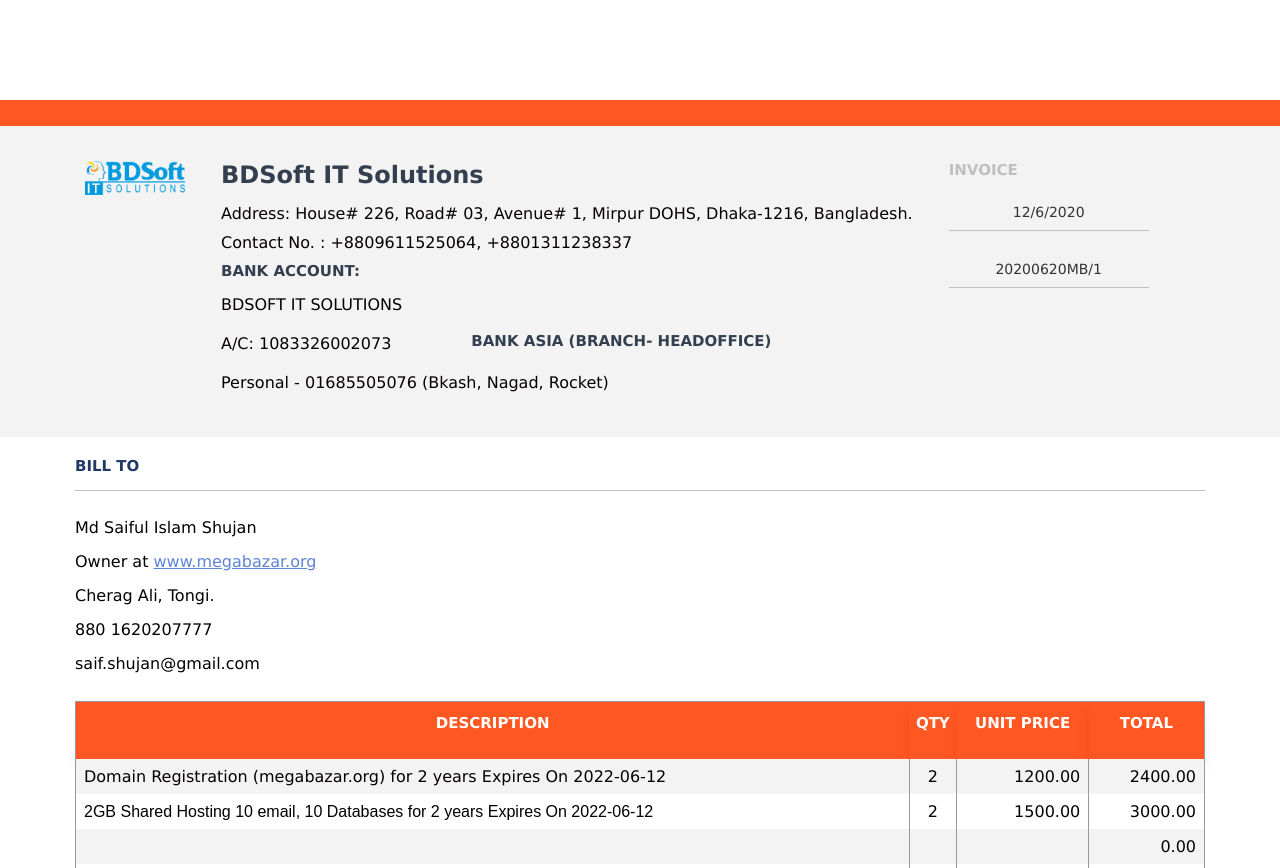
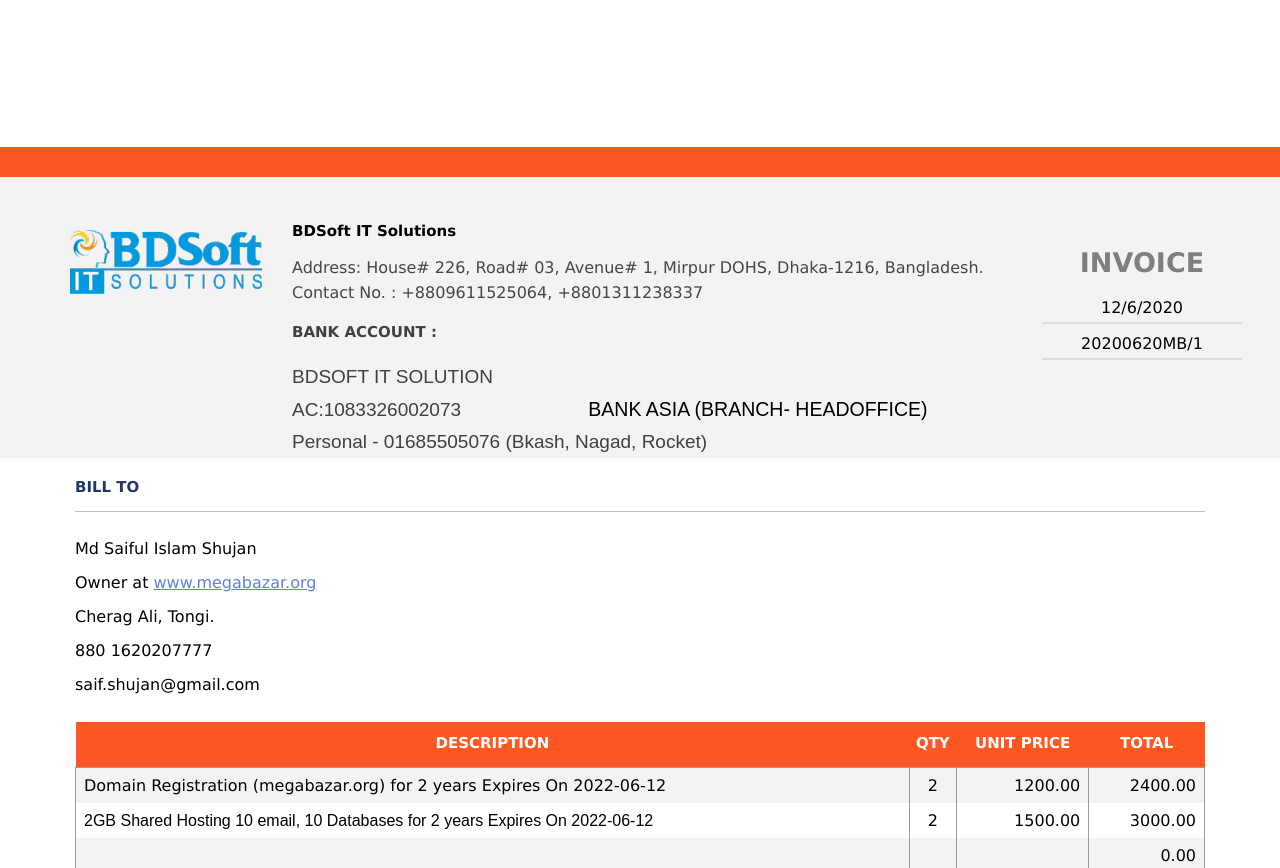
Before and after one commit to tanjinajui/invoice-bdsoft, a plain HTML site: page index.html in a window 1280 px wide. Shown: the top 868 px of the page. Drawn offline with Linux system fonts and the light colour scheme.

Commit message:
modified-index-file

```diff
--- a/css/style.css
+++ b/css/style.css
@@ -5,7 +5,8 @@
 *{
 	margin:0;
 	padding: 0;
-	box-sizing: border-box;
+    outline: 0;
+	/* box-sizing: border-box; */
 }
 h1,
 h2,
@@ -19,8 +20,10 @@ h6 {
     font-size: 15px;
 }
 body {
-    font-family: 'verdana';
-
+    font-family: Roboto, 'Segoe UI', Tahoma, sans-serif;
+    width: 100%;
+    background: #fff;
+    display: block;
 }
 p{
 	font-family: 'verdana';
@@ -37,12 +40,63 @@ p{
     padding: 0 25px;
 }
 /*--account info css --*/
-.account {
+.header{
+    background: #F3F3F3;
+    min-height: 200px;
+    margin-top: 147px;
+    border-top: 30px solid #FF5722;
+    padding-top: 45px;
+    display:flex;
+    font-family: sans-serif;
+}
+.logo{
+    width: 250px;
+    float: left;
+    overflow: hidden;
+    margin-left: 62px;
+}
+.top{
+    width: 750px;
+    float: left;
+    overflow: hidden;
+    padding-left: 0px;
+    margin-left: -20px;
+}
+.address{
+    margin-bottom: 18px;
+}
+.address p{
+    padding-top: 3px;
+    color: #484545;
+}
+.account{
+    overflow: hidden;
+    margin: 0 auto;
+    position: relative;
+    line-height: 1.7;
+    font-size: 19px;
+    color: #443e3e;
+    overflow: hidden;
+}
+#asia{
+    margin-left: 122px;
+    color: #000;
+    font-size: 19.5px;
+    font-family: sans-serif;
+}
+.right{
+    float: right;
+    margin-top: 25px;
+    width: 200px;
+    text-align: center;
+    font-weight: bold;
+}
+/* .account {
     background: #f3f3f3;
     padding: 35px;
     border-top: 26px solid #FF5722;
     margin-top: 100px;
-}
+} */
 .container{
 	/*width: 1300px;*/
 	padding: 0 50px;
@@ -56,9 +110,9 @@ p{
     padding: 35px; */
 }
 
-.logo img {
+/* .logo img {
     width: 100px;
-}
+} */
 .account-details {
     padding: 0 36px;
 }
@@ -127,29 +181,17 @@ p{
 .user-content p a {
     color: #5F83D5;
 }
-/* table {
-    font-family: arial, sans-serif;
-    border-collapse: collapse;
-    width: 100%;
-  }
 
-  td, th {
-    border: 1px solid #0F0706;
-    text-align: left;
-    padding: 8px;
-  }
-  .amount-table p span {
-    font-weight: 600;
-    margin-right: 30px;
-} */
 .user-table {
     font-family: Arial, Helvetica, sans-serif;
     border-collapse: collapse;
     width: 100%;
     text-align: center;
+    /* border: 1px solid #999999; */
+  }
+  .user-table tbody{
     border: 1px solid #999999;
   }
-
   .user-table td {
     border: 1px solid #999999;
     border-top: none;
@@ -167,17 +209,14 @@ p{
   .user-table td:nth-child(2){
       text-align: center;
   }
-  .user-table tr:nth-child(even){background-color: #F3F3F3;}
+  .user-table tr:nth-child(odd){background-color: #F3F3F3;}
 
   /* .user-table tr:hover {background-color: #ddd;} */
 
   .user-table th {
     padding-top: 12px;
-    padding-bottom: 12px;
-    /* text-align: left; */
     background-color: #FF5722;
     color: white;
-    box-shadow: rgba(0, 0, 0, 0.1) 0px 10px 15px -3px, rgba(0, 0, 0, 0.05) 0px 4px 6px -2px;
   }
 
   /* payment css  */
@@ -195,7 +234,7 @@ p{
 }
 .total-text p {
     text-align: end;
-    margin-right: 47px;
+    /* margin-right: 47px; */
     font-weight: 600;
     font-size: 13px;
     line-height: 40px;
@@ -207,9 +246,12 @@ p{
     font-size: 14px;
     border-bottom: 1px solid #D6D6D6;
 }
-
+.total-amount p:last-child{
+    border-bottom: none;
+}
 .total-amount {
-    width: 109px;
+    width: 159px;
+    margin-left: 30px;
 }
 .balance {
     display: flex;
--- a/index.html
+++ b/index.html
@@ -8,7 +8,32 @@
     <link rel="stylesheet" href="css/style.css">
 </head>
 <body>
-    <section id="account" class="account">
+  <section class="header">
+		<div class="logo">
+			<img src="images/bdsoft.png" alt="logo">
+		</div>
+
+		<div class="top">
+			<h3>BDSoft IT Solutions</h3>
+			<div class="address">
+				<p>Address: House# 226, Road# 03, Avenue# 1, Mirpur DOHS, Dhaka-1216, Bangladesh.<p>
+				<p>Contact No. : +8809611525064, +8801311238337</p>
+			</div>
+
+			<div class="account">
+				<h3>BANK ACCOUNT :</h3>
+				<div>BDSOFT IT SOLUTION</div>
+				<div>AC:1083326002073 <span id="asia">BANK ASIA (BRANCH- HEADOFFICE)</span></div>
+				<div>Personal - 01685505076 (Bkash, Nagad, Rocket)</div>
+			</div>
+		</div>
+		<div class="right">
+				<h3 style="color:#7F7F7F;padding-bottom: 5px;word-spacing: 5px;font-size: 27px;">INVOICE</h3>
+				<p style="border-bottom: 2px solid #ddd;padding-bottom: 5px;margin-bottom: 10px;">12/6/2020</p>
+				<p style="border-bottom: 2px solid #ddd;padding-bottom: 5px;">20200620MB/1</p>
+			</div>
+	</section>
+    <!-- <section id="account" class="account">
         <div class="container">
             <div class="account-info">
                 <div class="logo">
@@ -33,7 +58,7 @@
                 </div>
             </div>
         </div>
-    </section>
+    </section> -->
     <section id="user" class="user section-padding-bottom">
         <div class="container section-padding-bottom">
             <div class="user-detail section-padding">
@@ -49,12 +74,15 @@
                 </div>
                 <div class="user-table-content">
                     <table id="user-table" class="user-table">
+                        <thead>
                           <tr>
                             <th><h4>DESCRIPTION</h4></th>
                             <th><h4>QTY</h4></th>
                             <th><h4>UNIT PRICE</h4></th>
                             <th><h4>TOTAL</h4></th>
                           </tr>
+                        </thead>
+                        <tbody>
                           <tr>
                             <td><p>Domain Registration (megabazar.org) for 2 years Expires On 2022-06-12</p></td>
                             <td><p>2</p></td>
@@ -136,6 +164,7 @@
                             <td></td>
                             <td><p>0.00</p></td>
                           </tr>
+                        </tbody>
 
                       </table>
                 </div>
```
Also changed, not shown: images/bdsoft.png (added). Lines whose indentation alone changed are shown as unchanged.
